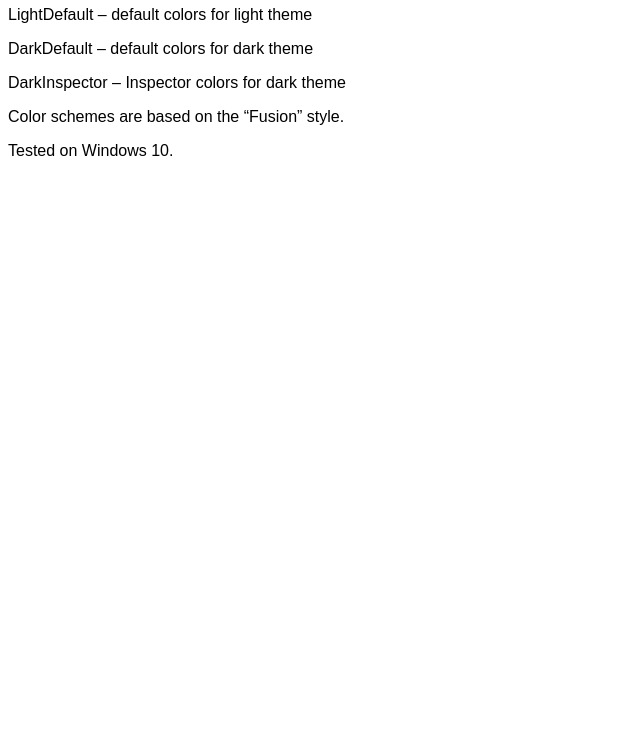
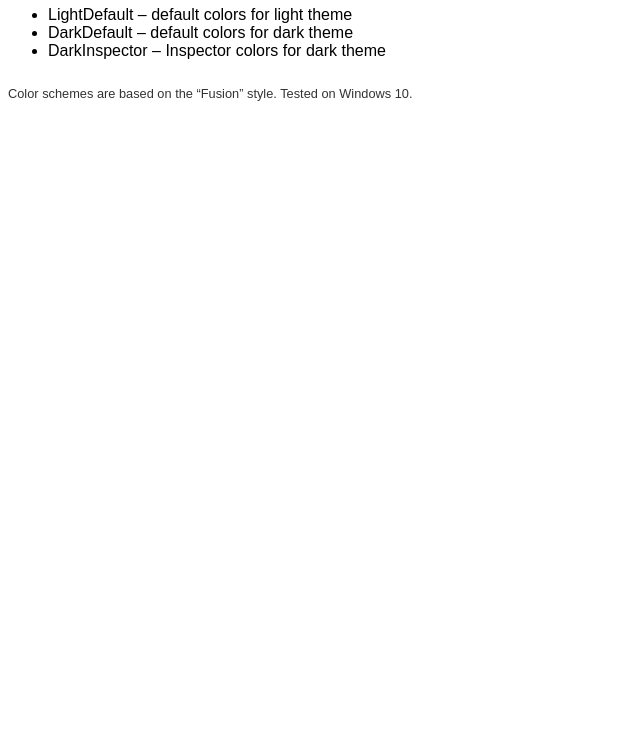
Before and after one commit to BeckyDTP/Sigil-CodeView-Color-Schemes, a plain HTML site: page index.html in a window 1280 px wide. Shown: the part 60-800 px from the top of the page, without its empty margins (0-640 px from the left). Drawn offline with Linux system fonts and the light colour scheme.

Commit message:
Footnote

```diff
--- a/index.html
+++ b/index.html
@@ -7,11 +7,13 @@
 </head>
 <body>
 <h1>Color schemes for CodeView in Sigil</h1>
-<p><a href="LightDefault/index.html">LightDefault</a> – default colors for light theme</p>
-<p><a href="DarkDefault/index.html">DarkDefault</a> – default colors for dark theme</p>
-<p><a href="DarkInspector/index.html">DarkInspector</a> – Inspector colors for dark theme</p>
-
-<p>Color schemes are based on the “Fusion” style.</p>
-<p>Tested on Windows 10.</p>
+<ul>
+<li><a href="LightDefault/index.html">LightDefault</a> – default colors for light theme</li>
+<li><a href="DarkDefault/index.html">DarkDefault</a> – default colors for dark theme</li>
+<li><a href="DarkInspector/index.html">DarkInspector</a> – Inspector colors for dark theme</li>
+</ul>
+<div class="footnote">
+<p>Color schemes are based on the “Fusion” style. Tested on Windows 10.</p>
+</div>
 </body>
 <html>
--- a/style.css
+++ b/style.css
@@ -1,3 +1,4 @@
 body {font-family: sans-serif;}
 a:link, a:visited {color: black; text-decoration:none;}
 a:hover {color: darkred;}
+.footnote {margin-top:2em; font-size: 0.8em; color: #333333;}
```
